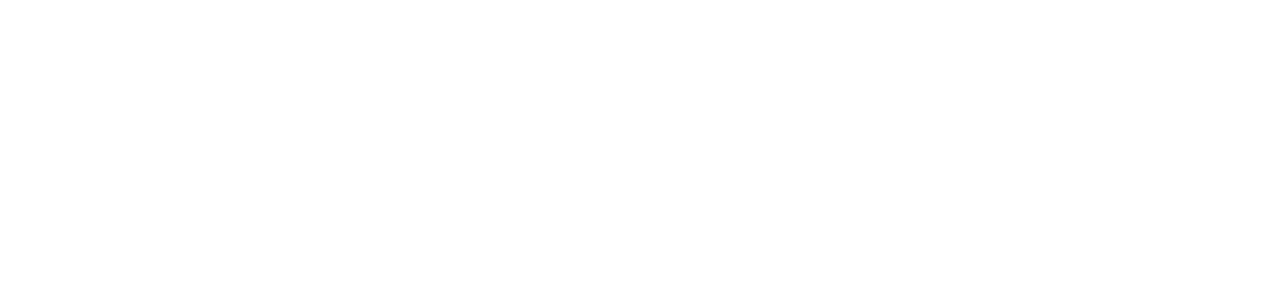
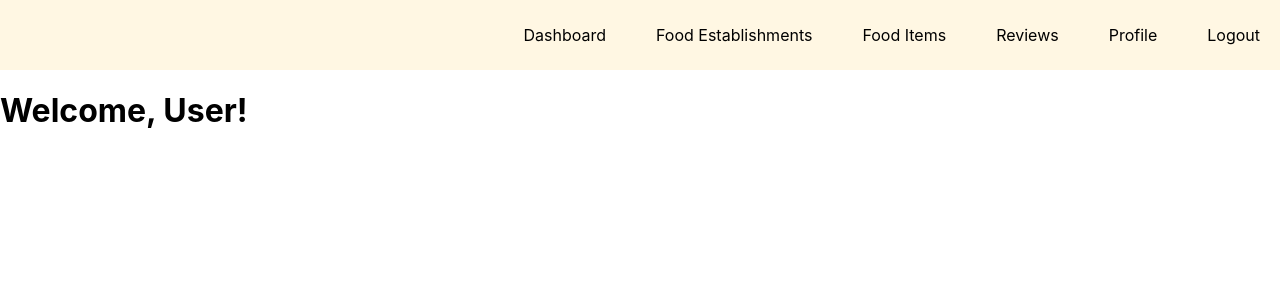
Before and after one commit to jshidalgo1/cmsc-127-project, a React (Create React App) app in the folder project/: page /user-feed in a window 1280 px wide. Before the commit this address had no page. Shown: the top 300 px of the page. Built offline with nearby package versions, Linux system fonts and the light colour scheme.

Commit message:
chore: added user dashboard page with nav bar

```diff
--- a/project/src/App.js
+++ b/project/src/App.js
@@ -2,6 +2,7 @@
 import { BrowserRouter as Router, Route, Routes } from 'react-router-dom';
 import HomePage from './Pages/HomePage.js';
 import SignUpPage from './Pages/SignUpPage.js';
+import UserFeedPage from './Pages/UserFeedPage.js';
 
 function App() {
   return (
@@ -9,6 +10,8 @@
       <Routes>
         {<Route path="/" element={<HomePage />} />}
         {<Route path="/signup" element={<SignUpPage />} />}
+
+        <Route path="/user-feed" element={<UserFeedPage />} />
         {/* Add more routes as needed */}
       </Routes>
     </Router>
--- a/project/src/Database/db.js
+++ b/project/src/Database/db.js
@@ -2,8 +2,8 @@
 
 const pool = mariadb.createPool({
     host: 'localhost',
-    user:'root',
-    password: 'Napoli07!',
+    user: 'root',
+    password: 'Napoli07!', // TODO: change password of local mariadb
     connectionLimit: 5,
     database: 'food_review_system'
 });
@@ -89,4 +89,4 @@
 }
 
 
-export {pool, setUpDatabase};
+export { pool, setUpDatabase };
--- /dev/null
+++ b/project/src/Pages/UserFeedPage.js
@@ -0,0 +1,25 @@
+import { useLocation } from "react-router-dom";
+import Navbar from "./components/Navbar.js";
+import React, { useState } from "react";
+// import React from "react";
+// import "../../styles/UserFeedPage.css";
+// import React, { useState, useEffect } from "react";
+// import axios from "axios";
+
+function UserFeedPage() {
+  const location = useLocation();
+  const [user] = useState(location.state ? location.state.user : null);
+
+  return (
+    <>
+      <Navbar user={user} />
+
+      <div className="user-feed">
+        <h1>Welcome, {user ? user.firstName : "User"}!</h1>
+
+      </div>
+    </>
+  );
+}
+
+export default UserFeedPage;
--- /dev/null
+++ b/project/src/Pages/components/Navbar.js
@@ -0,0 +1,35 @@
+import React from "react";
+import { Link } from "react-router-dom";
+import "../styles/Navbar.css";
+// import { Link, useNavigate } from "react-router-dom";
+
+// function Navbar({ user, items }) {
+//   const navigate = useNavigate();
+function Navbar(user) {
+
+  return (
+    <>
+      <nav className="navbar">
+        <ul>
+          <li><Link to="/user-feed">Dashboard</Link></li>
+          <li><Link to="/food-establishments">Food Establishments</Link></li>
+          <li><Link to="/food-items">Food Items</Link></li>
+          <li><Link to="/user-reviews">Reviews</Link></li> {/* TODO: fetch reviews of current user*/}
+          <li>
+            {/* Pass the user object as a parameter */}
+            <Link
+              to={{
+                pathname: "/profile",
+                state: { user: user },
+              }}
+            >Profile
+            </Link>
+          </li>
+          <li><Link to="/"><span style={{ cursor: 'pointer' }} >Logout</span></Link></li> {/* TODO: add logout feature*/}
+        </ul>
+      </nav>
+    </>
+  );
+}
+
+export default Navbar;
--- /dev/null
+++ b/project/src/Pages/styles/Navbar.css
@@ -0,0 +1,37 @@
+.navbar {
+    background-color: #fff7e3;
+    height: 50px;
+    /* border: 1px solid #40792d; */
+    padding: 10px 20px;
+    display: flex;
+    justify-content: flex-end;
+    /* Align items to the right */
+}
+
+.navbar ul {
+    list-style-type: none;
+    margin: 0;
+    padding: 0;
+    display: flex;
+    /* Use flexbox for the list items */
+}
+
+.navbar ul li {
+    margin-top: 15px;
+    margin-left: 50px;
+    /* Add spacing between links */
+}
+
+.navbar ul li:last-child {
+    margin-right: 0;
+    /* Remove margin from the last link */
+}
+
+.navbar ul li a {
+    color: #000000;
+    text-decoration: none;
+}
+
+.navbar ul li a:hover {
+    text-decoration: underline;
+}
```
